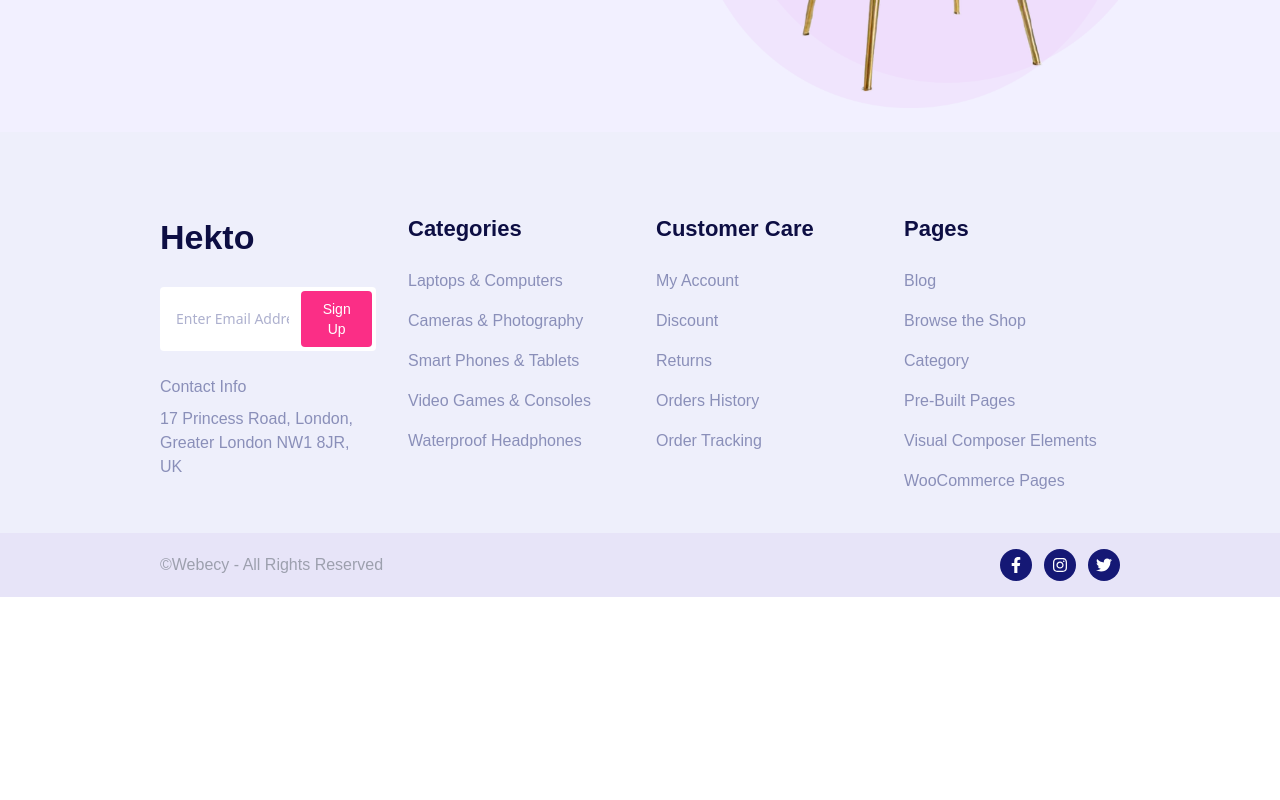
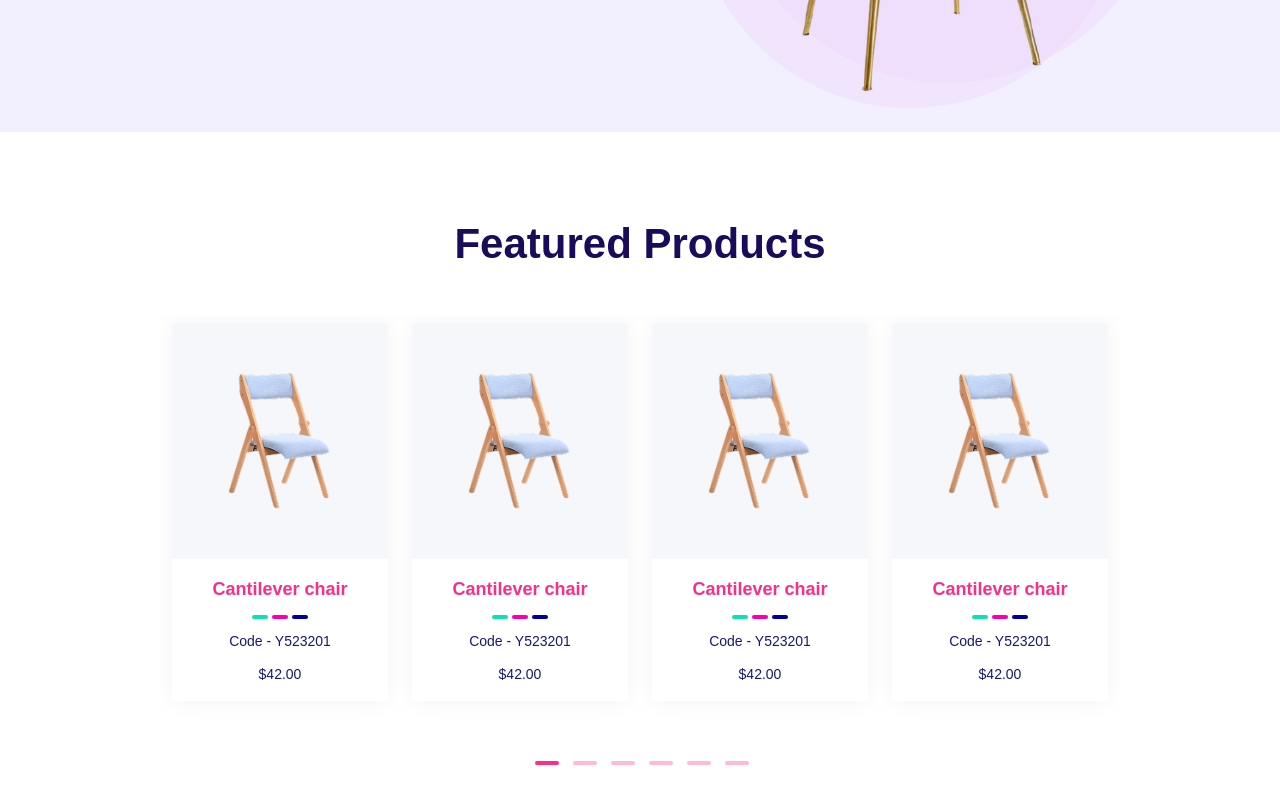
Before and after one commit to khaled6013/E-commerce--M-, a React (Vite) app: page / in a window 1280 px wide. Shown: the part 500-1300 px from the top of the page. Before the commit the page ends 1097 px from the top, so only its background shows below. Built offline with nearby package versions, Linux system fonts and the light colour scheme; no server answers.

Commit message:
featured

```diff
--- a/package.json
+++ b/package.json
@@ -16,6 +16,8 @@
     "react-dom": "^19.2.0",
     "react-icons": "^5.5.0",
     "react-router-dom": "^7.11.0",
+    "react-slick": "^0.31.0",
+    "slick-carousel": "^1.8.1",
     "tailwindcss": "^4.1.18"
   },
   "devDependencies": {
--- a/src/components/Banner.jsx
+++ b/src/components/Banner.jsx
@@ -1,11 +1,6 @@
-import React, { useContext } from 'react'
-import { ApiData } from './ContextApi'
 import banImg from '../assets/image/bannerHome.png'
 
 const Banner = () => {
-  let data = useContext(ApiData)
-  console.log(data);
-
 
   return (
     <>
--- /dev/null
+++ b/src/components/Featured.jsx
@@ -0,0 +1,107 @@
+import React from 'react';
+import Slider from "react-slick";
+import "slick-carousel/slick/slick.css";
+import "slick-carousel/slick/slick-theme.css";
+import chair from '../assets/image/c.png';
+import { BsCart2 } from "react-icons/bs";
+import { FaRegHeart } from "react-icons/fa";
+import { LuZoomIn } from "react-icons/lu";
+
+const Featured = () => {
+    const products = [
+        { id: 1, code: "Y523201", price: "$42.00" },
+        { id: 2, code: "Y523201", price: "$42.00" },
+        { id: 3, code: "Y523201", price: "$42.00" },
+        { id: 4, code: "Y523201", price: "$42.00" },
+        { id: 5, code: "Y523201", price: "$42.00" },
+        { id: 6, code: "Y523201", price: "$42.00" },
+    ];
+
+    const settings = {
+        dots: true,
+        infinite: true,
+        speed: 500,
+        slidesToShow: 4,
+        slidesToScroll: 1,
+        appendDots: dots => (
+            <div style={{ bottom: "-40px" }}>
+                <ul className="m-0 p-0 flex justify-center gap-2"> {dots} </ul>
+            </div>
+        ),
+        customPaging: i => (
+            <div className="w-6 h-1 bg-[#FEBAD7] rounded-full cursor-pointer hover:bg-[#FB2E86] transition-all duration-300 dot-item"></div>
+        ),
+        responsive: [
+            {
+                breakpoint: 1024,
+                settings: {
+                    slidesToShow: 3,
+                    slidesToScroll: 1,
+                }
+            },
+            {
+                breakpoint: 768,
+                settings: {
+                    slidesToShow: 2,
+                    slidesToScroll: 1,
+                }
+            },
+            {
+                breakpoint: 480,
+                settings: {
+                    slidesToShow: 1,
+                    slidesToScroll: 1,
+                }
+            }
+        ]
+    };
+
+    return (
+        <section className='py-8 sm:py-20'>
+            <div className="lg:w-9/12 w-11/12 mx-auto">
+                <h2 className='text-[30px] sm:text-[42px] text-center font-josefin text-[#1A0B5B] font-bold mb-10'>Featured Products</h2>
+
+                <Slider {...settings}>
+                    {products.map((item, index) => (
+                        <div key={index} className="px-3 pb-10 pt-2">
+                            <div className="group relative shadow-[0_0_25px_0_rgba(0,0,0,0.05)] hover:shadow-[0_0_25px_0_rgba(0,0,0,0.2)] transition-all duration-300 bg-white">
+
+                                <div className="w-full h-59 bg-[#F6F7FB] flex justify-center items-center relative overflow-hidden">
+
+                                    <div className="absolute top-3 left-3 flex gap-3 opacity-0 group-hover:opacity-100 transition-all duration-300 -translate-x-full group-hover:translate-x-0 z-10">
+                                        <div className="w-8 h-8 rounded-full flex items-center justify-center text-[#1389FF] hover:text-[#151875] hover:bg-[#EEEFFB] cursor-pointer bg-transparent border border-transparent hover:border-[#EEEFFB]">
+                                            <BsCart2 size={18} />
+                                        </div>
+                                        <div className="w-8 h-8 rounded-full flex items-center justify-center text-[#1389FF] hover:text-[#151875] hover:bg-[#EEEFFB] cursor-pointer bg-transparent">
+                                            <FaRegHeart size={16} />
+                                        </div>
+                                        <div className="w-8 h-8 rounded-full flex items-center justify-center text-[#1389FF] hover:text-[#151875] hover:bg-[#EEEFFB] cursor-pointer bg-transparent">
+                                            <LuZoomIn size={16} />
+                                        </div>
+                                    </div>
+                                    <img src={chair} alt="chair" className='w-32.5 sm:w-37.5 group-hover:scale-110 transition-all duration-300' />
+                                    <button className="absolute bottom-4 left-[50%] -translate-x-[50%] bg-[#08D15F] text-white font-josefin text-[12px] px-4 py-2 rounded-sm opacity-0 group-hover:opacity-100 transition-all duration-300 translate-y-full group-hover:translate-y-0 hover:bg-[#07b552]">
+                                        View Details
+                                    </button>
+                                </div>
+                                <div className="bg-white group-hover:bg-[#2F1AC4] p-4 flex flex-col items-center gap-3 transition-colors duration-300 border-t border-transparent group-hover:border-[#2F1AC4]">
+                                    <h3 className="font-josefin text-[18px] font-bold text-[#FB2E86] group-hover:text-white transition-colors">Cantilever chair</h3>
+                                    <div className="flex gap-1">
+                                        <span className="w-4 h-1 bg-[#05E6B7] rounded-full"></span>
+                                        <span className="w-4 h-1 bg-[#F701A8] rounded-full"></span>
+                                        <span className="w-4 h-1 bg-[#00009D] rounded-full group-hover:bg-white transition-colors"></span>
+                                    </div>
+
+                                    <p className="font-josefin text-[14px] text-[#151875] group-hover:text-white transition-colors">Code - {item.code}</p>
+                                    <p className="font-josefin text-[14px] text-[#151875] group-hover:text-white transition-colors">{item.price}</p>
+                                </div>
+                            </div>
+                        </div>
+                    ))}
+                </Slider>
+            </div>
+        </section>
+    )
+}
+
+export default Featured;
--- a/src/index.css
+++ b/src/index.css
@@ -1,5 +1,11 @@
 @import "tailwindcss";
 @import url('https://fonts.googleapis.com/css2?family=Josefin+Sans:ital,wght@0,100..700;1,100..700&display=swap');
-@theme{
+
+@theme {
     --font-josefin: "Josefin Sans", sans-serif;
 }
+
+.slick-dots .slick-active .dot-item {
+    background-color: #FB2E86 !important;
+    width: 24px !important;
+}
--- a/src/pages/Home.jsx
+++ b/src/pages/Home.jsx
@@ -1,9 +1,11 @@
 import Banner from '../components/Banner'
+import Featured from '../components/Featured'
 
 const Home = () => {
     return (
         <>
             <Banner></Banner>
+            <Featured></Featured>
         </>
     )
 }
```
Also changed, not shown: src/assets/image/c.png (added), 1 other file (tests, documents, lock files or other folders).
